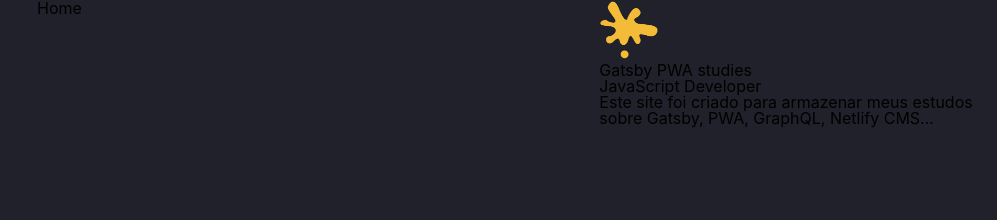
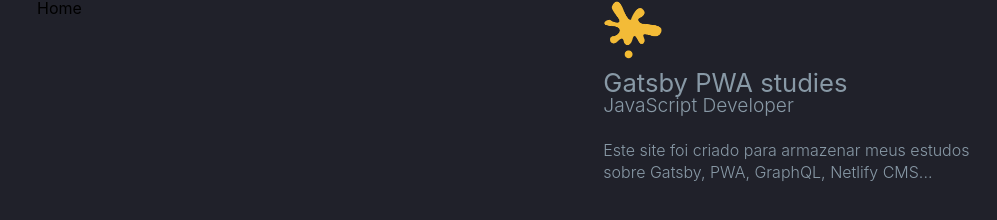
Before and after one commit to luizprsjr/gatsby-pwa, a Gatsby site: page / in a window 1280 px wide. Shown: the whole page, without its empty margins (283-1280 px from the left). Built offline with nearby package versions, Linux system fonts and the light colour scheme; Gatsby itself is replaced by a stand-in of ours.

Commit message:
add styles to profile component

```diff
--- a/src/components/Profile/index.js
+++ b/src/components/Profile/index.js
@@ -2,6 +2,7 @@
 import { useStaticQuery, graphql } from 'gatsby'
 
 import Avatar from '../Avatar'
+import * as S from './styled'
 
 const Profile = () => {
   const {
@@ -22,12 +23,16 @@
   )
 
   return (
-    <div className="Profile-wraper">
-      <Avatar />
-      <h1>{title}</h1>
-      <h2>{position}</h2>
-      <p>{description}</p>
-    </div>
+    <S.ProfileWrapper>
+      <S.ProfileLink>
+        <Avatar />
+        <S.ProfileAuthor>
+          {title}
+          <S.ProfilePosition>{position}</S.ProfilePosition>
+        </S.ProfileAuthor>
+      </S.ProfileLink>
+      <S.ProfileDescription>{description}</S.ProfileDescription>
+    </S.ProfileWrapper>
   )
 }
 
--- /dev/null
+++ b/src/components/Profile/styled.js
@@ -0,0 +1,34 @@
+import styled from 'styled-components'
+import { Link } from 'gatsby'
+
+export const ProfileWrapper = styled.section`
+  color: #8899a6;
+  display: flex;
+  flex-direction: column;
+`
+
+export const ProfileLink = styled(Link)`
+  color: #8899a6;
+  text-decoration: none;
+  transition: color 0.5s;
+  &:hover {
+    color: #1fa1f2;
+  }
+`
+
+export const ProfileAuthor = styled.h1`
+  font-size: 1.6rem;
+  margin: 0.5rem auto 1.5rem;
+`
+
+export const ProfilePosition = styled.small`
+  display: block;
+  font-size: 1.2rem;
+  font-weight: 300;
+`
+
+export const ProfileDescription = styled.p`
+  font-size: 1rem;
+  font-weight: 300;
+  line-height: 1.4;
+`
```
